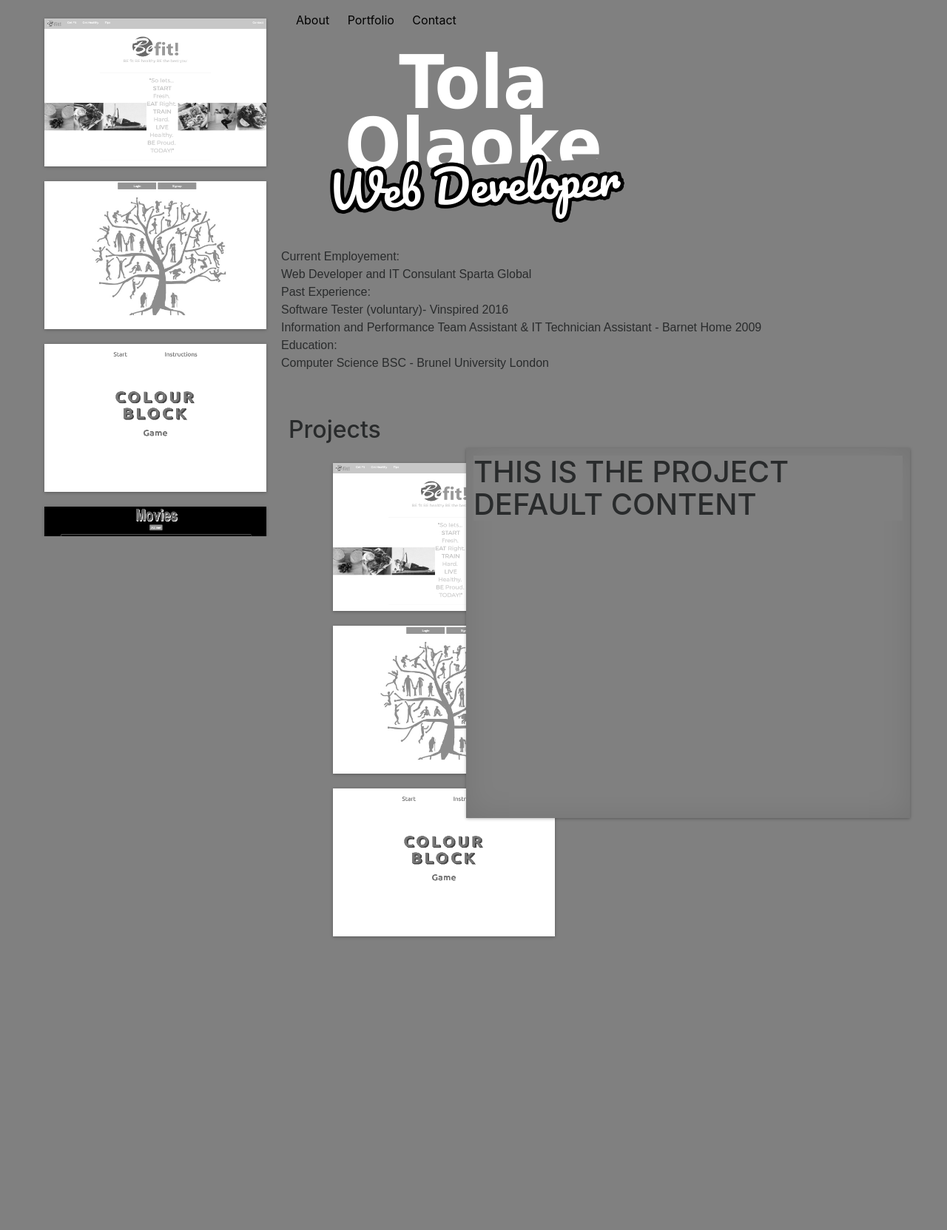
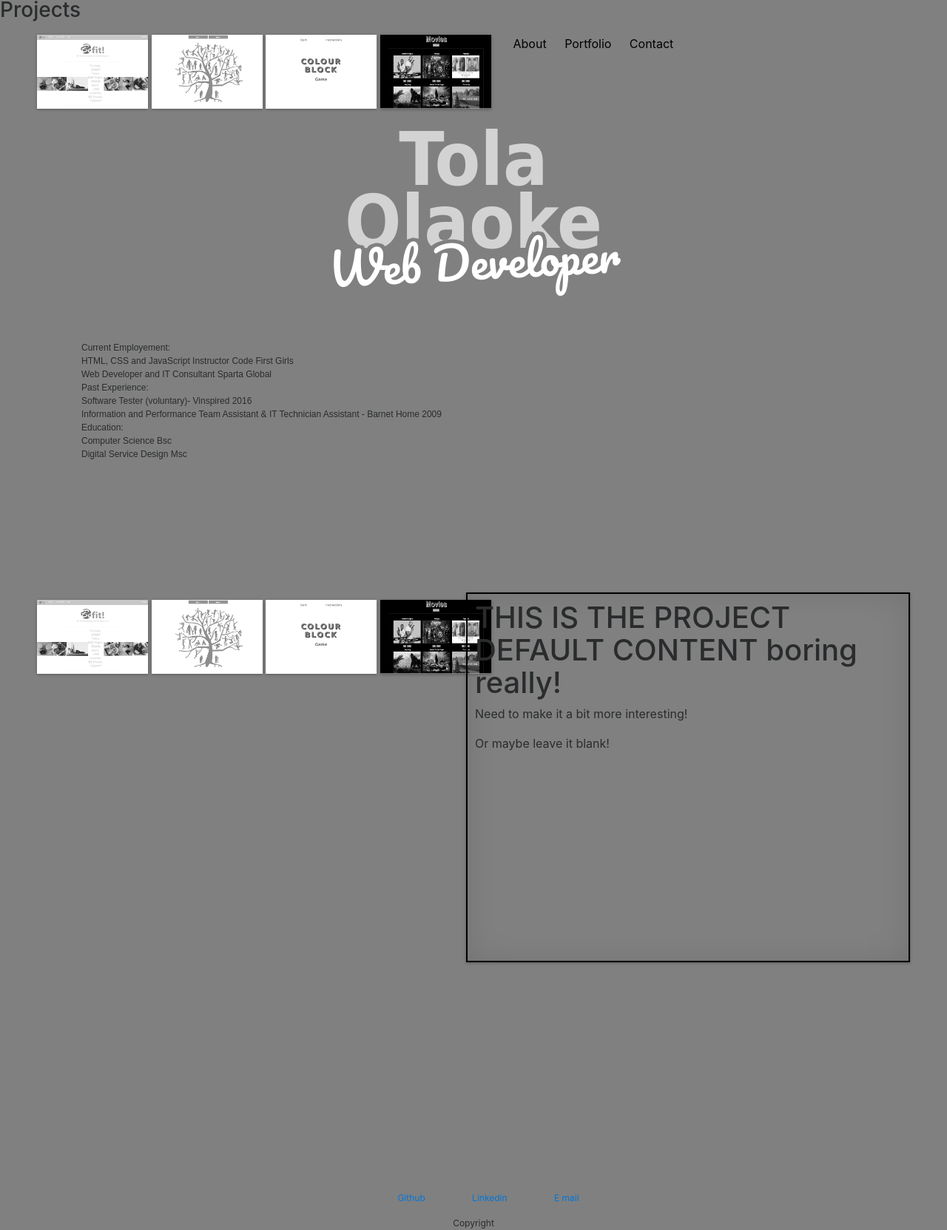
Before and after one commit to tolavolaoke/portfolio, a website: page backup.html in a window 1280 px wide. Shown: the part 716-2379 px from the top of the page at 74% size. Before the commit the page ends 1989 px from the top, so only its background shows below. Drawn offline with nearby package versions, Linux system fonts and the light colour scheme; some packages are replaced by stand-ins of ours; a script that the page names is missing.

Commit message:
added class names, restyled project section, added border animation

```diff
--- a/public/css/mains.css
+++ b/public/css/mains.css
@@ -1,11 +1,6 @@
-
-* {
-background-color: grey;
-}
 
 .nav {
   color: black;
-  background-color:none;
   padding: 10px;
 }
 
@@ -15,22 +10,31 @@ background-color: grey;
 }
 
 .nav a:hover{
-  background-color: white;
+  /*background-color: white;*/
   color: white;
 }
 
+
 /* ---------------Name Title ------------------*/
+body {
+  background-color: grey;
+}
+
+.header{
+  height:300px;
+  width: auto;
+  -webkit-font-smoothing: antialiased !important;
+  webkit-text-stroke: 1px rgba(0,0,0,0.1);
+}
 .name span {
   display:block;
-  -webkit-font-smoothing: antialiased !important;
-  webkit-text-stroke: 1px rgba(0,0,0,0.1);
 }
 
 .name {
   width:400px;
   margin:20px auto;
 	text-align: center;
-	color:white;
+	color:lightgrey;
   line-height:0.85;
   font-family: Tahoma, Geneva, sans-serif;
   font-weight: bold;
@@ -46,14 +50,14 @@ background-color: grey;
   font-size: 60px;
   position: relative;
   z-index: 1;
-  text-shadow: 5px 0 0 black,
-				-5px 0 0 black,
-				0 5px 0 black,
-				0 -5px 0 black,
-				4px 4px black,
-				-4px -4px 0 black,
-				4px -4px 0 black,
-				-4px 4px 0 black;
+  text-shadow: 5px 0 0 grey,
+				-5px 0 0 grey,
+				0 5px 0 grey,
+				0 -5px 0 grey,
+				4px 4px grey,
+				-4px -4px 0 grey,
+				4px -4px 0 grey,
+				-4px 4px 0 grey;
   -webkit-transform: rotate(-3deg);
   transform: rotate(-3deg);
   -webkit-transform-origin: 0 0;
@@ -71,7 +75,7 @@ background-color: grey;
 .aboutme {
   font-family: 'Quattrocento', Arial, sans-serif;
   width: auto;
-  height: auto;
+  height:300px;
   margin: 50px;
 }
 
@@ -79,55 +83,44 @@ background-color: grey;
   list-style: none;
 }
 
-.aboutMeCard {
+.aboutmecard {
   font-size: 12px;
   padding:10px 10px;
-  border-style: solid;
-  border-width: 2px;
-  border-color: white;
-  width: auto;
-  height: auto;
+  /*width: auto;
+  height: auto;*/
   margin:10px;
-  box-shadow:0 1px 5px 2px rgba(0,0,0,0.25),
-       inset 0 1px 5px 2px rgba(0,0,0,0.25);
-}
-
-.contactCard{
-font-size: 12px;
-/*padding:30px 10px;*/
-border-style: solid;
-border-width: 2px;
-border-color: white;
-width: auto;
-height: auto;
-/*margin-bottom: -900px;*/
- /*box-shadow:0 1px 5px 2px rgba(0,0,0,0.25),
-      inset 0 1px 5px 2px rgba(0,0,0,0.25);*/
 }
 
 
 /*----------projects ----------------*/
-.projects {
-  display: inline-block;
+.portfolio{
+  height: 300px;
+  width:auto;
+}
+
+.projects{
+  /*display: inline-block;*/
   float:left;
   padding: 10px;
-  margin-top: 0;
-  width:auto;
-  margin-right:auto;
-  overflow-y: auto;
-  height: 90vh;
+  /*margin-top: 0;*/
+  /*width:auto;*/
+  /*margin-right:auto;*/
+  /*overflow-y: auto;*/
+  /*height: 90vh;*/
 }
 
 .projectbox{
   list-style: none;
+  display:inline;
   /*margin: 0 auto;*/
-  padding: 10px;
+  /*padding: 10px;
+  height: 100px;*/
+  /*width: 300px;*/
 }
 
-
 .projectimage{
-  width: 300px;
-  height:200px;
+  width: 150px;
+  height:100px;
   -webkit-box-shadow:0 1px 4px rgba(0, 0, 0, 0.3), 0 0 40px rgba(0, 0, 0, 0.1) inset;
   -moz-box-shadow:0 1px 4px rgba(0, 0, 0, 0.3), 0 0 40px rgba(0, 0, 0, 0.1) inset;
   box-shadow:0 1px 4px rgba(0, 0, 0, 0.3), 0 0 40px rgba(0, 0, 0, 0.1) inset;
@@ -136,6 +129,11 @@ height: auto;
 
 .projectimage:hover{
   filter:grayscale(0%);
+  cursor:pointer;
+}
+
+.projectcontent{
+  list-style: none;
 }
 
 .content{
@@ -151,12 +149,72 @@ height: auto;
   box-shadow:0 1px 4px rgba(0, 0, 0, 0.3), 0 0 40px rgba(0, 0, 0, 0.1) inset;
 }
 
-.footer {
-  bottom: 0;
-width: 100%;
-/* Set the fixed height of the footer here */
-height: 30px;
-background-color: #07374a;
-color: #f0f0e6; }
 
+
+.content {
+  /*position:relative;*/
+  /*vertical-align: middle;*/
+  /*color: #0b7;*/
+  /*display: inline-block;*/
+  /*height: 60px;*/
+  /*line-height: 60px;*/
+  /*text-align: center;*/
+  transition: 0.5s;
+  /*padding: 0 20px;*/
+  border: 2px solid black;
+  -webkit-transition:0.5s;
 }
+
+.content:hover {
+  border: 2px solid rgba(0,160,80,0);
+  color: #FFF;
+}
+
+.content::before, .content::after {
+  width: 100%;
+  height:100%;
+  z-index: 3;
+  content:'';
+  position: absolute;
+  top:0;
+  left:0;
+  box-sizing: border-box;
+  -webkit-transform: scale(0);
+  transition: 0.5s;
+}
+
+.content::before {
+  border-bottom: 3px solid #FFF;
+  border-left: 3px solid #FFF;
+  -webkit-transform-origin: 0 100%;
+}
+
+.content::after {
+  border-top: 3px solid #FFF;
+  border-right: 3px solid #FFF;
+  -webkit-transform-origin: 100% 0%;
+}
+
+.content:hover::after, .content:hover::before {
+  -webkit-transform: scale(1);
+}
+
+
+.footer{
+  font-size: 12px;
+  padding:10px 10px;
+  width: auto;
+  height: 10px;
+  margin-top: 500px;
+  text-align: center;
+}
+
+.contactcard{
+  list-style: none;
+  align-items: center;
+}
+
+.contactcard li{
+  display: inline;
+  padding: 30px;
+}
--- a/public/js/app.js
+++ b/public/js/app.js
@@ -15,7 +15,6 @@ function MainRouter($stateProvider, $urlRouterProvider){
       'moviesRevs@home': { templateUrl: '/states/partials/moviesrevs.html' },
       'footer@home': { templateUrl: '/states/partials/footer.html' },
     }
-
   });
 
   $urlRouterProvider.otherwise('/');
--- a/public/js/controllers/portfolio.controller.js
+++ b/public/js/controllers/portfolio.controller.js
@@ -57,7 +57,6 @@ function PortfolioController(){
   }];
 
 
-
   function init() {
     console.log(controller);
     controller.isDefaultVisible = true;
--- a/public/states/home.html
+++ b/public/states/home.html
@@ -4,7 +4,7 @@
   <section class="nav">
     <div ui-view="navbar"></div>
   </section>
-<!-- About Me Section -->
+
   <section class="header">
     <div class="name">
       <span>Tola Olaoke</span>
@@ -13,23 +13,23 @@
   </section>
 
   <section class="aboutme">
-<div>
+    <div class="aboutmecard">
       <ul>
       Current Employement:
-      <li>Web Developer and IT Consulant Sparta Global</li>
+        <li>HTML, CSS and JavaScript Instructor Code First Girls </li>
+        <li>Web Developer and IT Consultant Sparta Global</li>
       Past Experience:
         <li>Software Tester (voluntary)- Vinspired 2016</li>
         <li>Information and Performance Team Assistant & IT Technician Assistant - Barnet Home 2009</li>
       Education:
-      <li>Computer Science BSC - Brunel University London</li>
+        <li>Computer Science Bsc </li>
+        <li>Digital Service Design Msc </li>
       </ul>
     </div>
   </section>
 
     <!-- PROJECTS section -->
-    <section class="projects">
-      <h2>Projects</h2>
-
+  <section class="portfolio">
     <div class="projects">
       <ul>
         <li ng-repeat="project in portfolio.projects track by $index" class="projectbox">
@@ -55,7 +55,7 @@
     </div>
   </section>
 
-    <!-- <section class="footer">
+  <section class="footer">
     <div ui-view="footer"></div>
-    </section> -->
+  </section>
 </div>
--- a/public/states/partials/footer.html
+++ b/public/states/partials/footer.html
@@ -1,9 +1,10 @@
 <!DOCTYPE html>
 
 <footer>
-
-
- Copyright
-
-
+  <ul class="contactcard">
+    <li><a href="https://github.com/tolavolaoke">Github</a></li>
+    <li><a href="">Linkedin</a></li>
+    <li><a href="mailto:tolavolaoke@hotmail.co.uk?Subject=Hello%20again" target="_top">E mail</a></li>
+  </ul>
+  <p>Copyright</p>
 </footer>
--- a/public/states/partials/project-content.html
+++ b/public/states/partials/project-content.html
@@ -1,3 +1,5 @@
-<h1>
-  THIS IS THE PROJECT DEFAULT CONTENT
-</h1>
+<!DOCTYPE html>
+
+<h1> THIS IS THE PROJECT DEFAULT CONTENT boring really! </h1>
+  <p>Need to make it a bit more interesting! </p>
+    <p>Or maybe leave it blank! </p>
```
Also changed, not shown: public/states/partials/be-fit.html (+1 -4 lines), public/states/partials/family-tree.html (+1 -4 lines), public/states/partials/game.html (+1 -4 lines), public/states/partials/moviesrevs.html (+1 -4 lines). Lines whose indentation alone changed are shown as unchanged.
